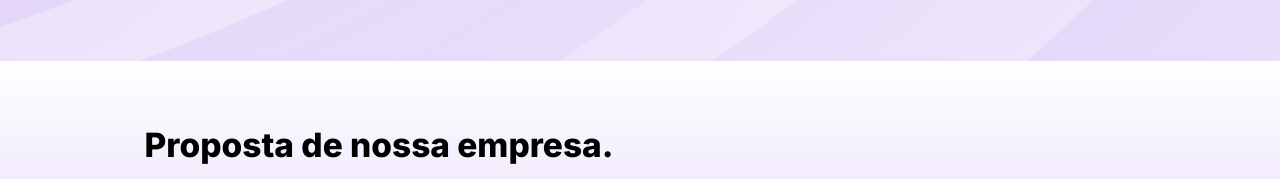
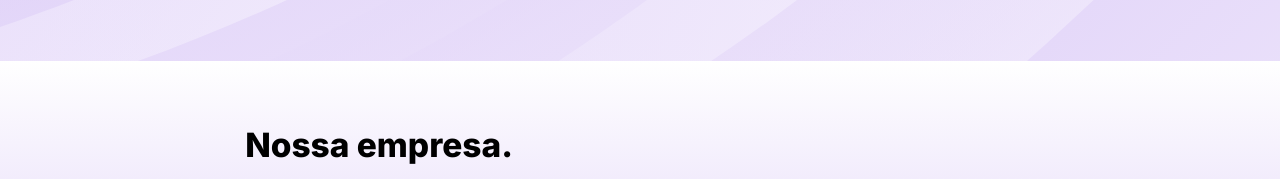
Before and after one commit to GuiLeoni14/Projeto_Inatel, a plain HTML site: page index.html in a window 1280 px wide. Shown: the part 2920-3099 px from the top of the page. Drawn offline with nearby package versions, Linux system fonts and the light colour scheme.

Commit message:
ajustando

```diff
--- a/index.html
+++ b/index.html
@@ -202,7 +202,7 @@
     <section class="s-sobre" id="sobre">
         <div class="container">
             <div class="text">
-                <h1>Proposta de nossa empresa.</h1>
+                <h1>Nossa empresa.</h1>
                 <p>Os professores se cadastram na plataforma e com o pagamento de uma taxa, tem acesso vitalício a uma capacitação com sugestões de ferramentas que podem ser utilizadas para produção de suas aulas e materiais e, posteriormente, podem publicar seus conteúdos em formato de módulos, de acordo com os assuntos tratados neles. O professor impõe um valor ao que foi produzido por ele e a plataforma recebe uma porcentagem de 20% sobre cada módulo vendido. A livre concorrência entre professores de áreas semelhantes fará com que os preços não sejam elevados e consequentemente a qualidade dos conteúdos seja elevada.
                 Os alunos por sua vez também realizam um cadastro específico para eles na plataforma e tem acesso aos módulos que são subdivididos em categorias de acordo com a matéria e o assunto que tratam. Os alunos compram os cursos e tem acesso de 3 meses, 6 meses ou 1 ano ao curso, de acordo com o plano desejado.
                 A plataforma apresenta como diferenciais diversos fatores, dentre eles:
```
